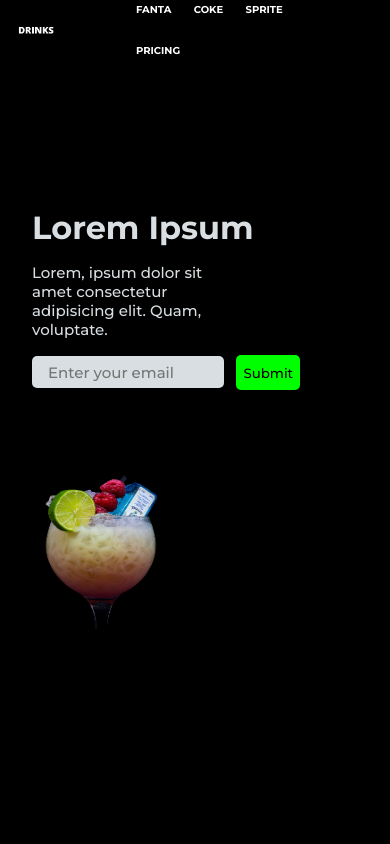
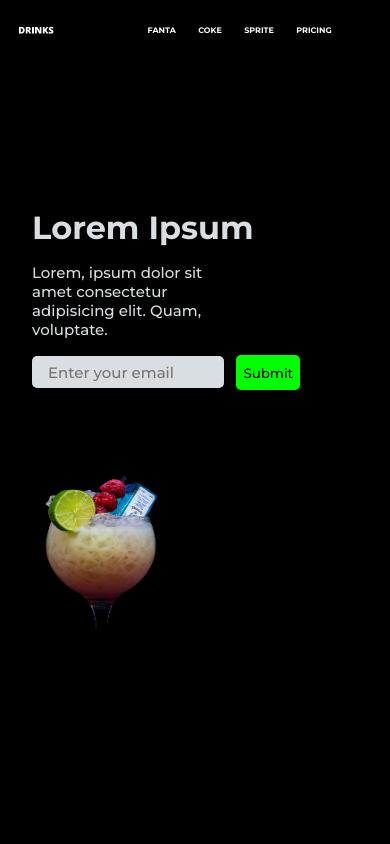
Before and after one commit to codewithmide/Product_Landing_Page, a plain HTML site: page index.html in a window 390 px wide. Shown: the top 844 px of the page. Drawn offline with Linux system fonts and the light colour scheme.

Commit message:
reduced the font

```diff
--- a/styles.css
+++ b/styles.css
@@ -363,8 +363,9 @@ footer p {
     #nav-bar a {
         text-decoration: none;
         color: #FFFFFF;
-        font-size: 10px;
+        font-size: 8px;
         padding-right: .4rem;
+        display: flex;
     }
     #home {
         width: 200px;
```
